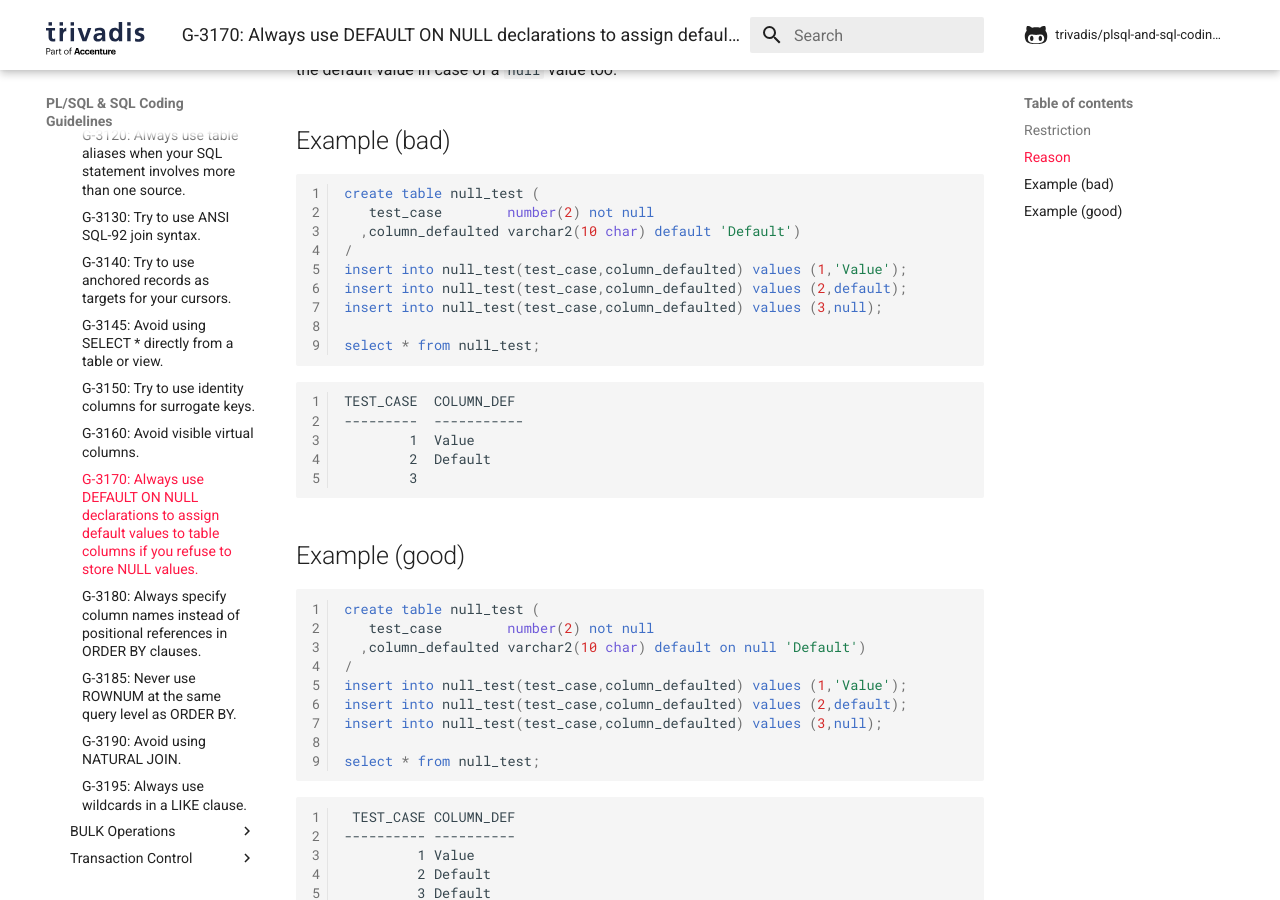
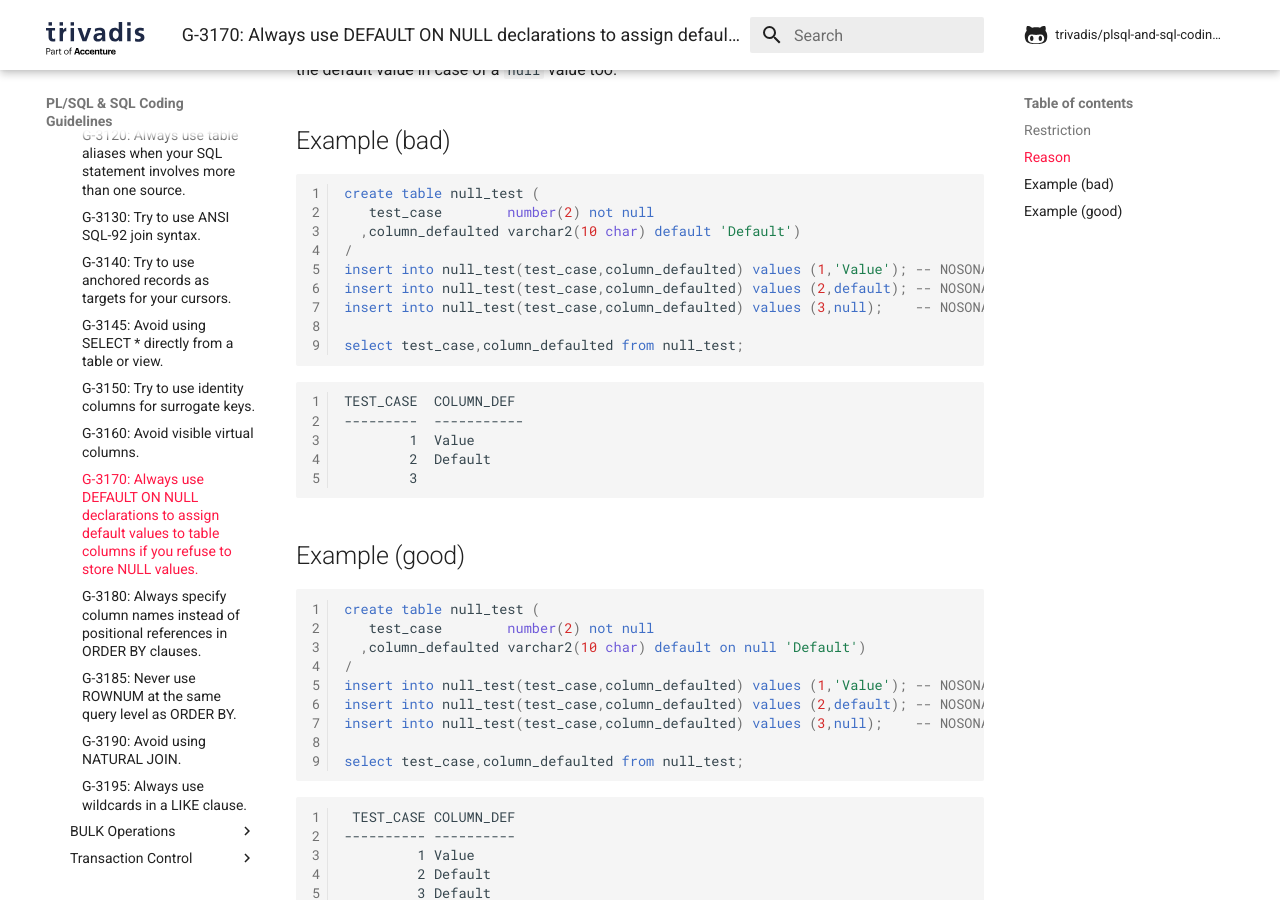
Before and after one commit to Trivadis/plsql-and-sql-coding-guidelines, an MkDocs documentation site: the page built from docs/4-language-usage/3-dml-and-sql/1-general/g-3170.md, in a window 1280 px wide and 900 px high, scrolled down 720 px. Built offline with MkDocs 1.6.1 and Material for MkDocs 9.7.7, drawn with Linux system fonts in a browser that asks for light colours; comment, search, counter and statistics services are not loaded; the version menu is left out.

Commit message:
Ignore violations of G-1050

````diff
--- a/docs/4-language-usage/3-dml-and-sql/1-general/g-3170.md
+++ b/docs/4-language-usage/3-dml-and-sql/1-general/g-3170.md
@@ -21,11 +21,11 @@
    test_case        number(2) not null
   ,column_defaulted varchar2(10 char) default 'Default')
 /
-insert into null_test(test_case,column_defaulted) values (1,'Value');
-insert into null_test(test_case,column_defaulted) values (2,default);
-insert into null_test(test_case,column_defaulted) values (3,null);
+insert into null_test(test_case,column_defaulted) values (1,'Value'); -- NOSONAR: G-1050 literal is ok for a standalone insert
+insert into null_test(test_case,column_defaulted) values (2,default); -- NOSONAR: G-1050 literal is ok for a standalone insert
+insert into null_test(test_case,column_defaulted) values (3,null);    -- NOSONAR: G-1050 literal is ok for a standalone insert
 
-select * from null_test;
+select test_case,column_defaulted from null_test;
 ```
 ```
 TEST_CASE  COLUMN_DEF
@@ -42,11 +42,11 @@
    test_case        number(2) not null
   ,column_defaulted varchar2(10 char) default on null 'Default')
 /
-insert into null_test(test_case,column_defaulted) values (1,'Value');
-insert into null_test(test_case,column_defaulted) values (2,default);
-insert into null_test(test_case,column_defaulted) values (3,null);
+insert into null_test(test_case,column_defaulted) values (1,'Value'); -- NOSONAR: G-1050 literal is ok for a standalone insert
+insert into null_test(test_case,column_defaulted) values (2,default); -- NOSONAR: G-1050 literal is ok for a standalone insert
+insert into null_test(test_case,column_defaulted) values (3,null);    -- NOSONAR: G-1050 literal is ok for a standalone insert
 
-select * from null_test;
+select test_case,column_defaulted from null_test;
 ```
 ```
  TEST_CASE COLUMN_DEF
````
